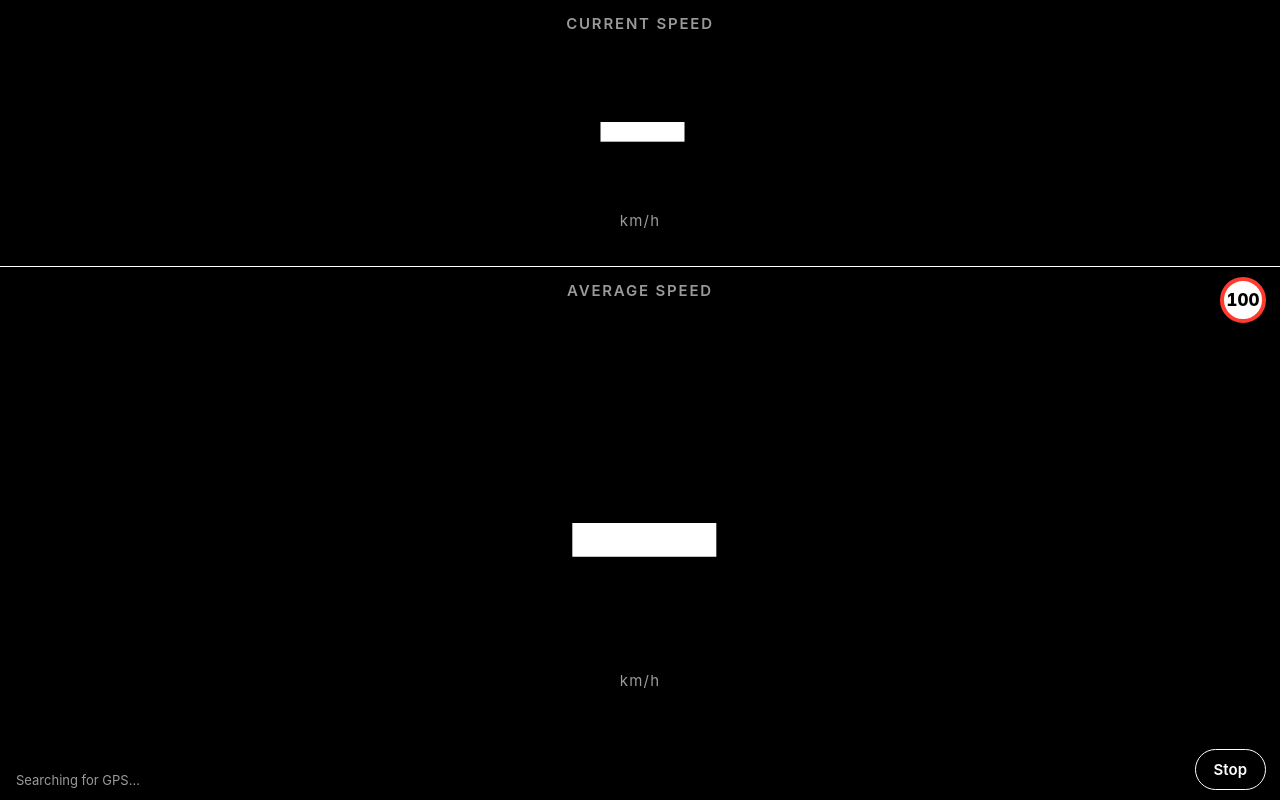
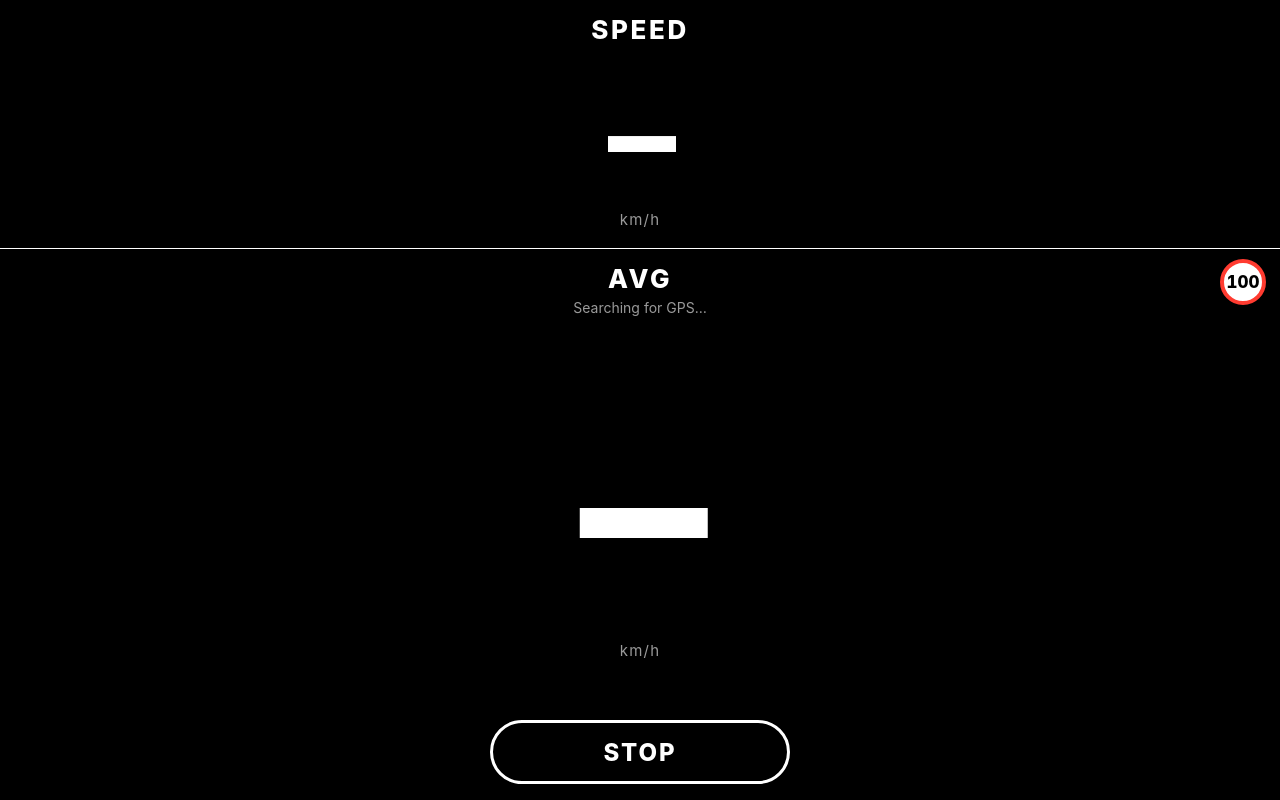
Before and after one commit to RMConsulting-nz/Average-Speed-Display, a plain HTML site: page index.html in a window 1280 px wide. Both pictures are taken after a click on the button "START". Drawn offline with Linux system fonts and the light colour scheme.

Commit message:
Fix false high average at start; bigger Stop; shorter headings
The first GPS readings can be a rough or cached location. Jumping from it
to the real position counted as distance in about a second, showing a
false red average (e.g. 117 km/h). The average clock now waits for
three accurate readings in a row, impossible jumps (over 250 km/h) are
ignored, and the average is hidden for its first 5 seconds.

Headings are now 'Speed' and 'Avg', larger and white. Stop is a large
centred button.

Co-Authored-By: Claude Opus 5.5 <noreply@anthropic.com>
Claude-Session: https://claude.ai/code/session_01N1GTVnmA6QUWcmkq6jQbbU

```diff
--- a/index.html
+++ b/index.html
@@ -43,15 +43,15 @@
     align-items: center; justify-content: center;
     min-height: 0;
   }
-  .top { flex: 1 1 0; }
-  .bottom { flex: 2 1 0;  }
+  .top { flex: 1 1 0; padding-top: 48px; }
+  .bottom { flex: 2 1 0; padding-top: 70px; padding-bottom: 80px; }
   .divider { height: 1px; background: var(--line); flex: none; }
   .label {
     position: absolute; top: 14px; left: 0; right: 0;
     text-align: center;
-    font-size: 15px; font-weight: 600;
-    letter-spacing: .12em; text-transform: uppercase;
-    color: var(--muted);
+    font-size: 26px; font-weight: 800;
+    letter-spacing: .1em; text-transform: uppercase;
+    color: #fff;
   }
   .num {
     font-weight: 700;
@@ -59,8 +59,8 @@
     line-height: 1;
     letter-spacing: -0.03em;
   }
-  .top .num { font-size: min(21vh, 42vw); }
-  .bottom .num { font-size: min(36vh, 54vw); }
+  .top .num { font-size: min(17vh, 40vw); }
+  .bottom .num { font-size: min(32vh, 50vw); }
   .unit { font-size: 15px; color: var(--muted); margin-top: 6px; letter-spacing: .08em; }
 
   .bottom.over { background: var(--over); }
@@ -76,18 +76,19 @@
   .bottom.over .limit-badge { border-color: #fff; }
 
   .status {
-    position: absolute; bottom: 12px; left: 16px;
-    font-size: 13px; color: var(--muted);
+    position: absolute; top: 50px; left: 0; right: 0; text-align: center;
+    font-size: 14px; color: var(--muted);
   }
   .bottom.over .status { color: #fff; }
 
   button { font: inherit; color: inherit; cursor: pointer; border: 0; background: none; }
 
   .stop-btn {
-    position: absolute; bottom: 10px; right: 14px;
-    padding: 10px 18px; border-radius: 999px;
-    border: 1.5px solid currentColor; font-size: 15px; font-weight: 600;
+    position: absolute; bottom: 16px; left: 50%; transform: translateX(-50%);
+    width: min(70vw, 300px); height: 64px; border-radius: 999px;
+    border: 3px solid currentColor; font-size: 24px; font-weight: 800; letter-spacing: .08em;
   }
+  .stop-btn:active { background: rgba(255,255,255,.2); }
 
   /* Start / stopped overlay */
   .overlay {
@@ -141,18 +142,18 @@
 <body>
 <div class="app">
   <section class="panel top" aria-label="Current speed">
-    <div class="label">Current speed</div>
+    <div class="label">Speed</div>
     <div class="num" id="current">–</div>
     <div class="unit">km/h</div>
   </section>
   <div class="divider"></div>
   <section class="panel bottom" id="bottom" aria-label="Average speed">
-    <div class="label">Average speed</div>
+    <div class="label">Avg</div>
     <div class="limit-badge" id="badge" aria-label="Speed limit">100</div>
     <div class="num" id="average">–</div>
     <div class="unit">km/h</div>
     <div class="status" id="status"></div>
-    <button class="stop-btn" id="stopBtn" hidden>Stop</button>
+    <button class="stop-btn" id="stopBtn" hidden>STOP</button>
   </section>
 </div>
 
@@ -209,7 +210,11 @@
   // Average speed = distance travelled since Start ÷ time since Start
   // (the same way a point-to-point camera works it out).
   const MAX_ACCURACY_M = 50;     // ignore GPS fixes worse than this
-  let watchId = null, startTime = 0, distanceM = 0, last = null;
+  const STEADY_ACCURACY_M = 25;  // accuracy needed before the average clock starts
+  const STEADY_FIXES = 3;        // ...for this many readings in a row
+  const SETTLE_SECONDS = 5;      // average is hidden for this long after the clock starts
+  const MAX_PLAUSIBLE_MS = 70;   // ~250 km/h: anything faster is a GPS jump, not driving
+  let watchId = null, startTime = 0, distanceM = 0, last = null, steady = 0;
   let currentKmh = null, running = false, tick = null, wakeLock = null, lastFixAt = 0;
 
   function haversine(a, b) {
@@ -228,7 +233,21 @@
 
     const here = { lat: c.latitude, lon: c.longitude, t, speed: (c.speed != null && c.speed >= 0) ? c.speed : null };
 
-    if (last && t > last.t) {
+    if (!startTime) {
+      // Warm-up: the first readings are often a rough or cached location,
+      // and jumping from that to the real position looks like very fast
+      // driving. Show current speed, but only start the average clock
+      // once the GPS has given several accurate readings in a row.
+      if (here.speed != null) currentKmh = here.speed * 3.6;
+      steady = c.accuracy <= STEADY_ACCURACY_M ? steady + 1 : 0;
+      if (steady < STEADY_FIXES) { setStatus('Getting a steady GPS signal…'); render(); return; }
+      startTime = Date.now();
+      last = here;
+      render();
+      return;
+    }
+
+    if (t > last.t) {
       const dt = (t - last.t) / 1000;
       const moved = haversine(last, here);
       let seg;
@@ -239,13 +258,14 @@
         // Fall back to position changes, ignoring jitter while stationary.
         seg = moved < Math.min(c.accuracy, 10) ? 0 : moved;
       }
+      if (seg / dt > MAX_PLAUSIBLE_MS) {
+        // A GPS jump, not real movement: skip it but keep the new position.
+        last = here;
+        render();
+        return;
+      }
       distanceM += seg;
       currentKmh = here.speed != null ? here.speed * 3.6 : (seg / dt) * 3.6;
-    } else {
-      // First good fix: the clock starts here, so GPS warm-up time
-      // can't drag the average down.
-      startTime = Date.now();
-      if (here.speed != null) currentKmh = here.speed * 3.6;
     }
     last = here;
     render();
@@ -274,7 +294,7 @@
     // running so a tunnel or dead spot can't make the average look lower.
     const until = (Date.now() - lastFixAt > 5000) ? Date.now() : lastFixAt;
     const elapsed = (until - startTime) / 1000;
-    if (elapsed < 1) return null;
+    if (elapsed < SETTLE_SECONDS) return null; // let it settle before showing
     return (distanceM / elapsed) * 3.6;
   }
 
@@ -296,7 +316,7 @@
 
   function start() {
     if (!('geolocation' in navigator)) { setStatus('This device has no GPS access'); return; }
-    distanceM = 0; last = null; currentKmh = null; frozenAvg = null;
+    distanceM = 0; last = null; steady = 0; lastFixAt = 0; currentKmh = null; frozenAvg = null;
     startTime = 0; running = true;
     els.overlay.hidden = true; els.summary.hidden = true;
     els.stopBtn.hidden = false;
@@ -313,7 +333,7 @@
   }
 
   function stop() {
-    if (running) frozenAvg = averageKmh();
+    if (running) frozenAvg = averageKmh();  // null if stopped before it settled
     running = false;
     if (watchId != null) navigator.geolocation.clearWatch(watchId);
     watchId = null;
--- a/sw.js
+++ b/sw.js
@@ -1,5 +1,5 @@
 // Caches the app so it opens even with patchy mobile reception.
-const CACHE = 'avg-speed-v2';
+const CACHE = 'avg-speed-v3';
 const FILES = ['./', 'index.html', 'manifest.webmanifest', 'icon-180.png', 'icon-512.png'];
 
 self.addEventListener('install', e => {
```
Also changed, not shown: running.png (added), warmup.png (added), 1 other file.
